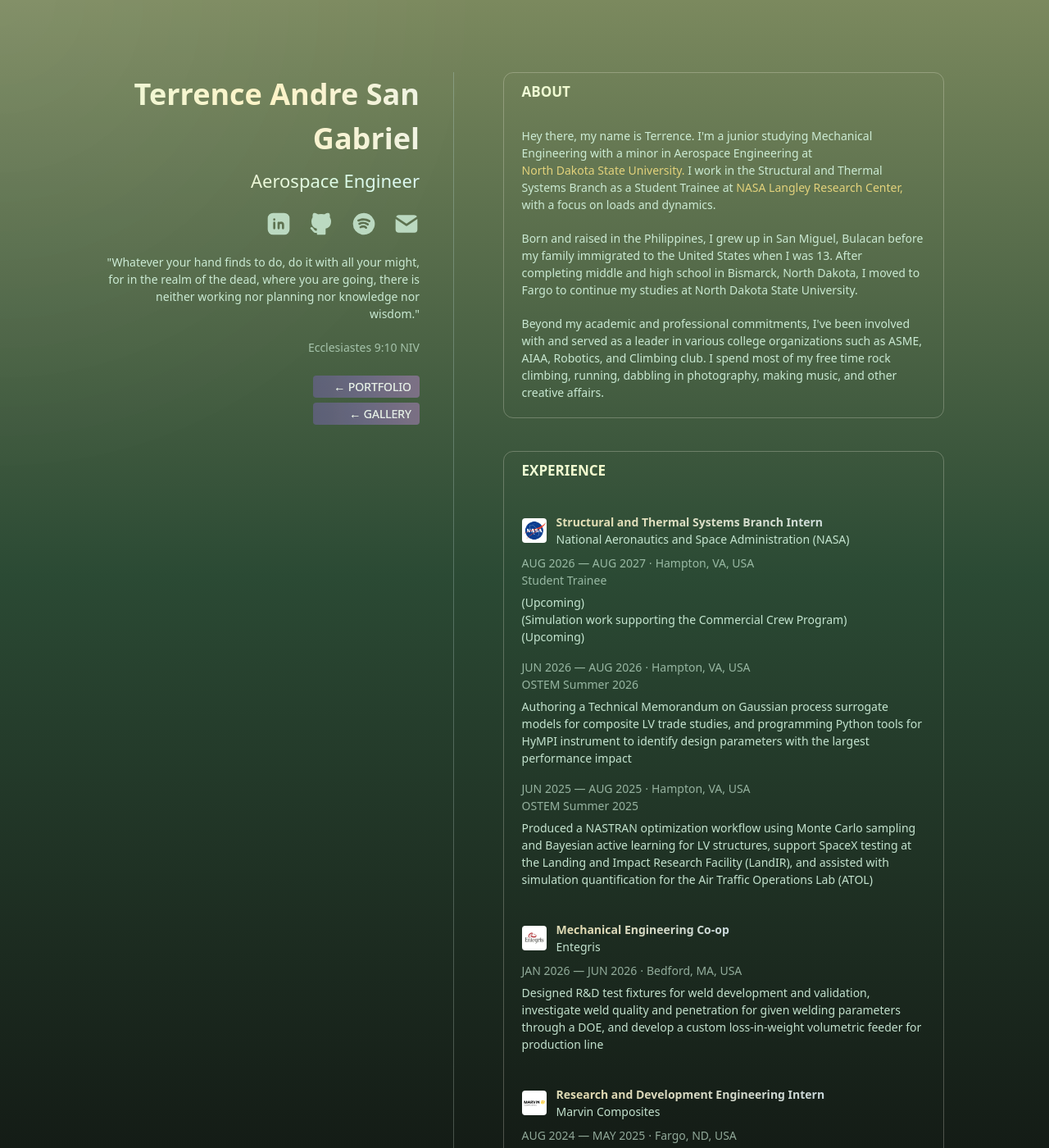
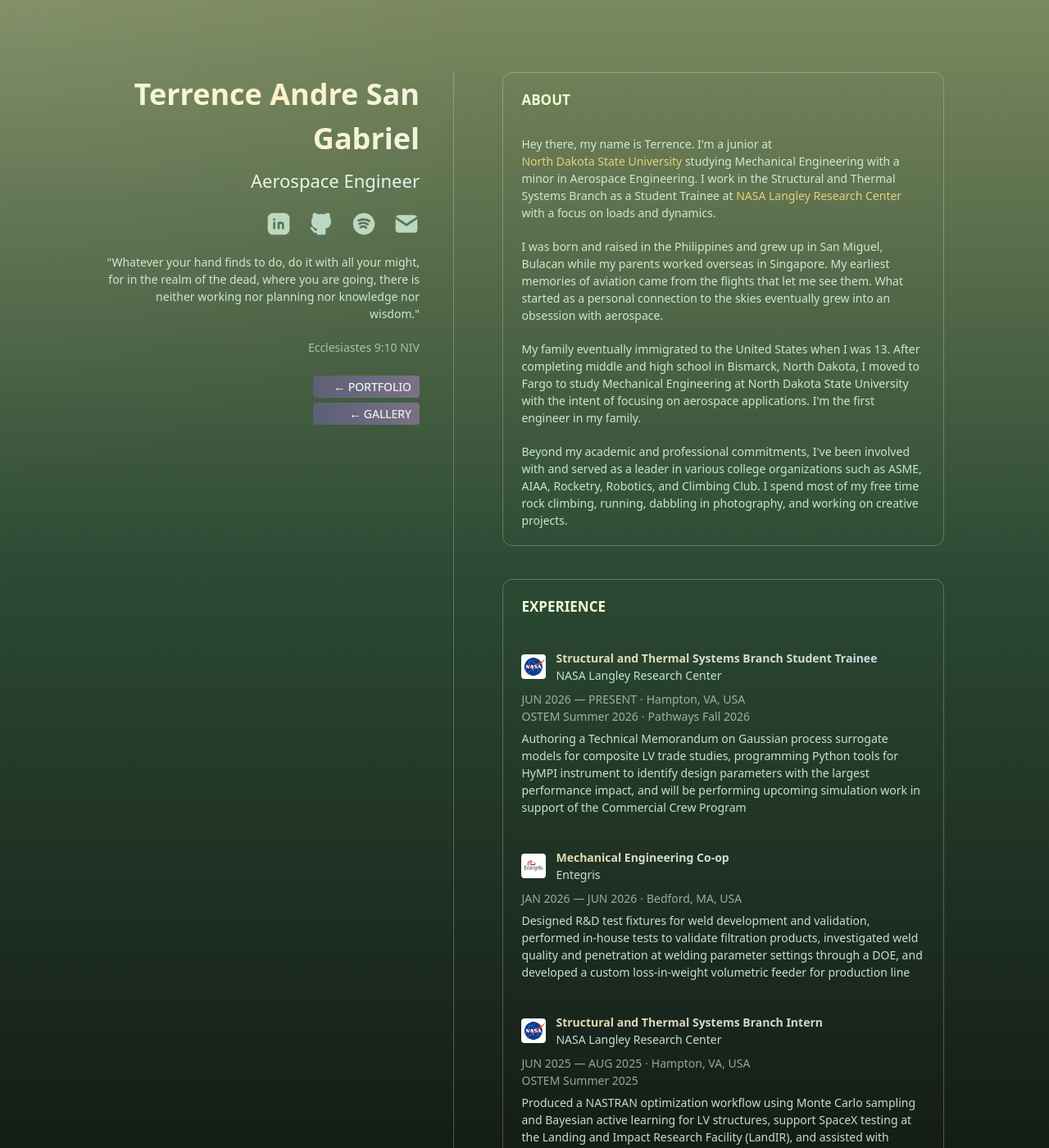
Before and after one commit to akositerrence/akositerrence.github.io, a Jekyll site: the page built from index.html, in a window 1280 px wide and 1400 px high. Shown: the whole window at 82% size. Built offline with Jekyll 4.4.1, drawn with Linux system fonts in a browser that asks for light colours; some of the changed text lies outside the part shown.

Commit message:
updated awards

```diff
--- a/index.html
+++ b/index.html
@@ -92,26 +92,32 @@
             <div class="about-container">
                 <h2 class="content-section-header"> ABOUT </h2>
                 <p class="main-description standard-text">
-                    Hey there, my name is Terrence. I'm a junior studying Mechanical Engineering with a minor in Aerospace Engineering at
+                    Hey there, my name is Terrence. I'm a junior at
                     <a href="https://www.ndsu.edu/me/" target="_blank">
-                        <span class="bolded-standard-text animated-underline">North Dakota State University.</span>
+                        <span class="bolded-standard-text animated-underline">North Dakota State University</span>
                     </a>
+                    studying Mechanical Engineering with a minor in Aerospace Engineering.
                     I work in the Structural and Thermal Systems Branch as a Student Trainee at
                     <a href="https://www.nasa.gov/langley/" target="_blank">
-                        <span class="bolded-standard-text animated-underline">NASA Langley Research Center,</span>
+                        <span class="bolded-standard-text animated-underline">NASA Langley Research Center</span>
                     </a>
                     with a focus on loads and dynamics.
                 </p>
                 <p class="main-description standard-text">
-                    Born and raised in the Philippines, I grew up in San Miguel, Bulacan before my
-                    family immigrated to the United States when I was 13. After completing middle and high school
-                    in Bismarck, North Dakota, I moved to Fargo to continue my studies at North Dakota State University.
+                    I was born and raised in the Philippines and grew up in San Miguel, Bulacan while my parents worked
+                    overseas in Singapore. My earliest memories of aviation came from the flights that let me see them.
+                    What started as a personal connection to the skies eventually grew into an obsession with aerospace.
+                </p>
+                <p class="main-description standard-text">
+                    My family eventually immigrated to the United States when I was 13. After completing middle and high school
+                    in Bismarck, North Dakota, I moved to Fargo to study Mechanical Engineering at North Dakota State University
+                    with the intent of focusing on aerospace applications. I'm the first engineer in my family.
                 </p>
                 <p class="main-description standard-text">
                     Beyond my academic and professional commitments, I've been involved with and served as a leader
-                    in various college organizations such as ASME, AIAA, Robotics, and Climbing club.
-                    I spend most of my free time rock climbing, running, dabbling in photography, making music, and
-                    other creative affairs.
+                    in various college organizations such as ASME, AIAA, Rocketry, Robotics, and Climbing Club.
+                    I spend most of my free time rock climbing, running, dabbling in photography, and
+                    working on creative projects.
                 </p>
             </div>
 
@@ -128,26 +134,17 @@
                             <div>
                                 <div class="experience-title standard-text">
                                     <h3 class="content-title-link" href="https://www.nasa.gov/" target="_blank">
-                                        Structural and Thermal Systems Branch Intern
+                                        Structural and Thermal Systems Branch Student Trainee
                                     </h3>
                                 </div>
-                                <div class="experience-company standard-text"> National Aeronautics and Space Administration (NASA) </div>
+                                <div class="experience-company standard-text"> NASA Langley Research Center </div>
                             </div>
                         </div>
-                        <div class="experience-dates-location standard-text"> AUG 2026 — AUG 2027 ⋅ Hampton, VA, USA <br> Student Trainee </div>
-                        <p class="experience-description standard-text nasa-experience-text">
-                            (Upcoming) <br> (Simulation work supporting the Commercial Crew Program) <br> (Upcoming)
-                        </p>
-                        <div class="experience-dates-location standard-text"> JUN 2026 — AUG 2026 ⋅ Hampton, VA, USA <br> OSTEM Summer 2026 </div>
-                        <p class="experience-description standard-text nasa-experience-text">
-                            Authoring a Technical Memorandum on Gaussian process surrogate models for composite LV trade studies, and
-                            programming Python tools for HyMPI instrument to identify design parameters with the largest performance impact
-                        </p>
-                        <div class="experience-dates-location standard-text"> JUN 2025 — AUG 2025 ⋅ Hampton, VA, USA <br> OSTEM Summer 2025 </div>
+                        <div class="experience-dates-location standard-text"> JUN 2026 — PRESENT ⋅ Hampton, VA, USA <br> OSTEM Summer 2026 ⋅ Pathways Fall 2026 </div>
                         <p class="experience-description standard-text">
-                            Produced a NASTRAN optimization workflow using Monte Carlo sampling and Bayesian active learning for LV structures,
-                            support SpaceX testing at the Landing and Impact Research Facility (LandIR), and assisted with simulation
-                            quantification for the Air Traffic Operations Lab (ATOL)
+                            Authoring a Technical Memorandum on Gaussian process surrogate models for composite LV trade studies,
+                            programming Python tools for HyMPI instrument to identify design parameters with the largest performance impact,
+                            and will be performing upcoming simulation work in support of the Commercial Crew Program
                         </p>
                     </div>
                 </div>
@@ -169,9 +166,33 @@
                         </div>
                         <div class="experience-dates-location standard-text"> JAN 2026 — JUN 2026 ⋅ Bedford, MA, USA </div>
                         <p class="experience-description standard-text">
-                            Designed R&D test fixtures for weld development and validation, investigate
-                            weld quality and penetration for given welding parameters through a DOE, and
-                            develop a custom loss-in-weight volumetric feeder for production line
+                            Designed R&D test fixtures for weld development and validation, performed in-house tests
+                            to validate filtration products, investigated weld quality and penetration at welding parameter settings through a DOE, and
+                            developed a custom loss-in-weight volumetric feeder for production line
+                        </p>
+                    </div>
+                </div>
+                <!-- national aeronautics and space administration -->
+                <div class="experience-instance experience-3">
+                    <div class="experience-col">
+                        <div class="experience-separator">
+                            <div>
+                                <img class="experience-img" src="./src/media/experience/nasa.jpeg" alt="">
+                            </div>
+                            <div>
+                                <div class="experience-title standard-text">
+                                    <h3 class="content-title-link" href="https://www.nasa.gov/" target="_blank">
+                                        Structural and Thermal Systems Branch Intern
+                                    </h3>
+                                </div>
+                                <div class="experience-company standard-text"> NASA Langley Research Center </div>
+                            </div>
+                        </div>
+                        <div class="experience-dates-location standard-text"> JUN 2025 — AUG 2025 ⋅ Hampton, VA, USA <br> OSTEM Summer 2025 </div>
+                        <p class="experience-description standard-text">
+                            Produced a NASTRAN optimization workflow using Monte Carlo sampling and Bayesian active learning for LV structures,
+                            support SpaceX testing at the Landing and Impact Research Facility (LandIR), and assisted with simulation
+                            quantification for the Air Traffic Operations Lab (ATOL)
                         </p>
                     </div>
                 </div>
@@ -240,12 +261,12 @@
                         <div class="portfolio-title standard-text">
                             <h3 class="content-title-link">High Powered Rocket Data Logger</h3>
                         </div>
-                        <div class="project-date standard-text"> 2024 ⋅ NDSU Rocketry Team </div>
+                        <div class="project-date standard-text"> 2026 ⋅ NDSU Rocketry Team </div>
                         <p class="portfolio-description standard-text">
-                            Designed a non-commercial electronics suite to capture
-                            real-time flight data and satisfy requirements for the 2024 - 2025 NASA Space Grant Midwest High-Power
-                            Rocketry competition, integrating a Teensy 4.1, IMU, BMP, and GNSS through a PCB with EasyEDA
-                            and programming a Kalman filter for data post-processing
+                            Designed and built the entire electrical architecture for a competition high-powered rocket,
+                            programming flight software in embedded C++ for sensor logging, Madgwick attitude estimation, EKF development,
+                            controlling a 8,000 RPM reaction wheel for roll command, and controlling a LoRa & MOSFET-based power
+                            management system for remote authority over avionics system
                         </p>
                     </div>
                 </div>
@@ -265,7 +286,7 @@
                             Directed an engineering team of 3 students to design and fabricate a combat robot for UIUC's
                             Robobrawl X, optimizing its structural framework, designing a high-torque
                             chain drivetrain, and implementing a modified high-energy drum weapon to
-                            deliver maximal impact all using PTC's Onshape
+                            deliver maximal impact all using PTC Onshape
                         </p>
                     </div>
                 </div>
@@ -296,25 +317,6 @@
                     <a class="animated-underline browse-more content-title-link standard-text" href="./portfolio/portfolio.html">
                         <div>View Full Portfolio Page ↗</div>
                     </a>
-                </div>
-            </div>
-
-            <!-- certifications container -->
-            <div class="certifications-container">
-                <h2 class="content-section-header"> CERTIFICATIONS </h2>
-                <!-- private pilot certificate -->
-                <div class="certifications-instance">
-                    <div class="certifications-col">
-                        <div class="certifications-title standard-text">
-                            <h3 class="content-title-link">Private Pilot Certificate</h3>
-                        </div>
-                        <div class="certificate-source standard-text"> AUG 2023 ⋅ Federal Aviation Administration </div>
-                        <p class="certifications-description standard-text">
-                            Licensed private pilot with 70+ hours in Cessna 172, Cessna 150, and Piper
-                            PA-28 aircraft. Passed the written exam with a 95% as a high school junior.
-                            I'm not currently maintaining my pilot currency due to budget issues (I'm broke)
-                        </p>
-                    </div>
                 </div>
             </div>
 
@@ -336,12 +338,14 @@
                         <div class="education-dates-location standard-text"> AUG 2023 — MAY 2028 ⋅ Fargo, ND, USA <br>
                             BS Mechanical Engineering, Minor in Aerospace Engineering
                         </div>
+                        <p class="education-description standard-text">
+                            2026 & 2025 NDGSC Awardee, 2023 ND Scholar
+                        </p>
                     </div>
                 </div>
                 <!-- century high school -->
                 <div class="education-instance">
                     <div class="education-logo-col">
-
                     </div>
                     <div class="education-col">
                         <div class="education-title standard-text">
@@ -351,9 +355,28 @@
                             </a>
                         </div>
                         <div class="education-dates-location standard-text"> AUG 2019 — MAY 2023 ⋅ Bismarck, ND, USA </div>
+                        <p class="education-description standard-text">
+                            2023 ND All-State 4 Year Award, 2023 Sousa Award, 2022 ND SciOly State Champions
+                        </p>
                     </div>
                 </div>
+            </div>
 
+            <!-- certifications container -->
+            <div class="certifications-container">
+                <h2 class="content-section-header"> CERTIFICATIONS </h2>
+                <!-- private pilot certificate -->
+                <div class="certifications-instance">
+                    <div class="certifications-col">
+                        <div class="certifications-title standard-text">
+                            <h3 class="content-title-link">Private Pilot Certificate (ASEL)</h3>
+                        </div>
+                        <div class="certificate-source standard-text"> AUG 2023 ⋅ Federal Aviation Administration </div>
+                        <p class="certifications-description standard-text">
+                            70+ hours in C172, C150, and PA28 aircraft
+                        </p>
+                    </div>
+                </div>
             </div>
 
         </div>
--- a/src/css/tail_main.css
+++ b/src/css/tail_main.css
@@ -381,9 +381,6 @@
     --tw-blur: blur(8px);
     filter: var(--tw-blur,) var(--tw-brightness,) var(--tw-contrast,) var(--tw-grayscale,) var(--tw-hue-rotate,) var(--tw-invert,) var(--tw-saturate,) var(--tw-sepia,) var(--tw-drop-shadow,);
   }
-  .filter {
-    filter: var(--tw-blur,) var(--tw-brightness,) var(--tw-contrast,) var(--tw-grayscale,) var(--tw-hue-rotate,) var(--tw-invert,) var(--tw-saturate,) var(--tw-sepia,) var(--tw-drop-shadow,);
-  }
   .transition {
     transition-property: color, background-color, border-color, outline-color, text-decoration-color, fill, stroke, --tw-gradient-from, --tw-gradient-via, --tw-gradient-to, opacity, box-shadow, transform, translate, scale, rotate, filter, -webkit-backdrop-filter, backdrop-filter, display, visibility, content-visibility, overlay, pointer-events;
     transition-timing-function: var(--tw-ease, var(--default-transition-timing-function));
@@ -747,7 +744,7 @@
   }
 }
 .content-section-header {
-  margin-top: calc(var(--spacing) * 2.5);
+  margin-top: calc(var(--spacing) * 5);
   margin-bottom: calc(var(--spacing) * 2.5);
   font-size: 1.0625em;
   --tw-font-weight: var(--font-weight-semibold);
@@ -1253,6 +1250,9 @@
   --tw-font-weight: var(--font-weight-extralight);
   font-weight: var(--font-weight-extralight);
   opacity: 62.5%;
+}
+.education-description {
+  margin-top: calc(var(--spacing) * 1.5);
 }
 .animated-underline {
   display: inline-block;
```
Also changed, not shown: other parts of index.html (+1 -1 lines), src/css/head_main.css (+6 -1 lines).
